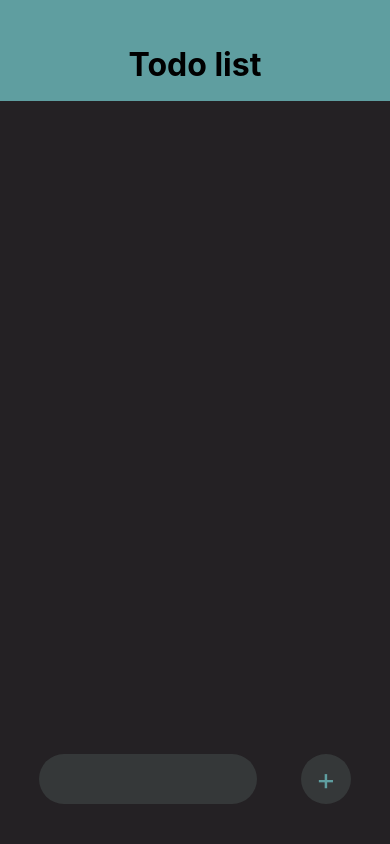
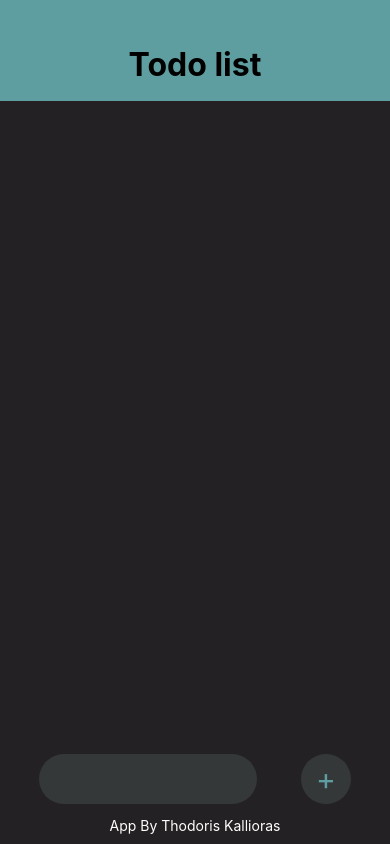
Before and after one commit to thodorisKall/Todo-app-react-Native, a React Native app: screen / in a window 390 px wide. Built offline with nearby package versions, Linux system fonts and the light colour scheme.

Commit message:
feat: add and style credits info text

```diff
--- a/App.js
+++ b/App.js
@@ -68,6 +68,7 @@ export default function App() {
           </TouchableOpacity>
         </View>
       </KeyboardAvoidingView>
+      <Text style={styles.creditsText}>App By Thodoris Kallioras</Text>
     </SafeAreaView>
   )
 }
@@ -132,4 +133,9 @@ const styles = StyleSheet.create({
   deleteButton: {
     justifyContent: "center",
   },
+  creditsText: {
+    position: "absolute",
+    bottom: 10,
+    color: "#fefefa",
+  },
 })
```
